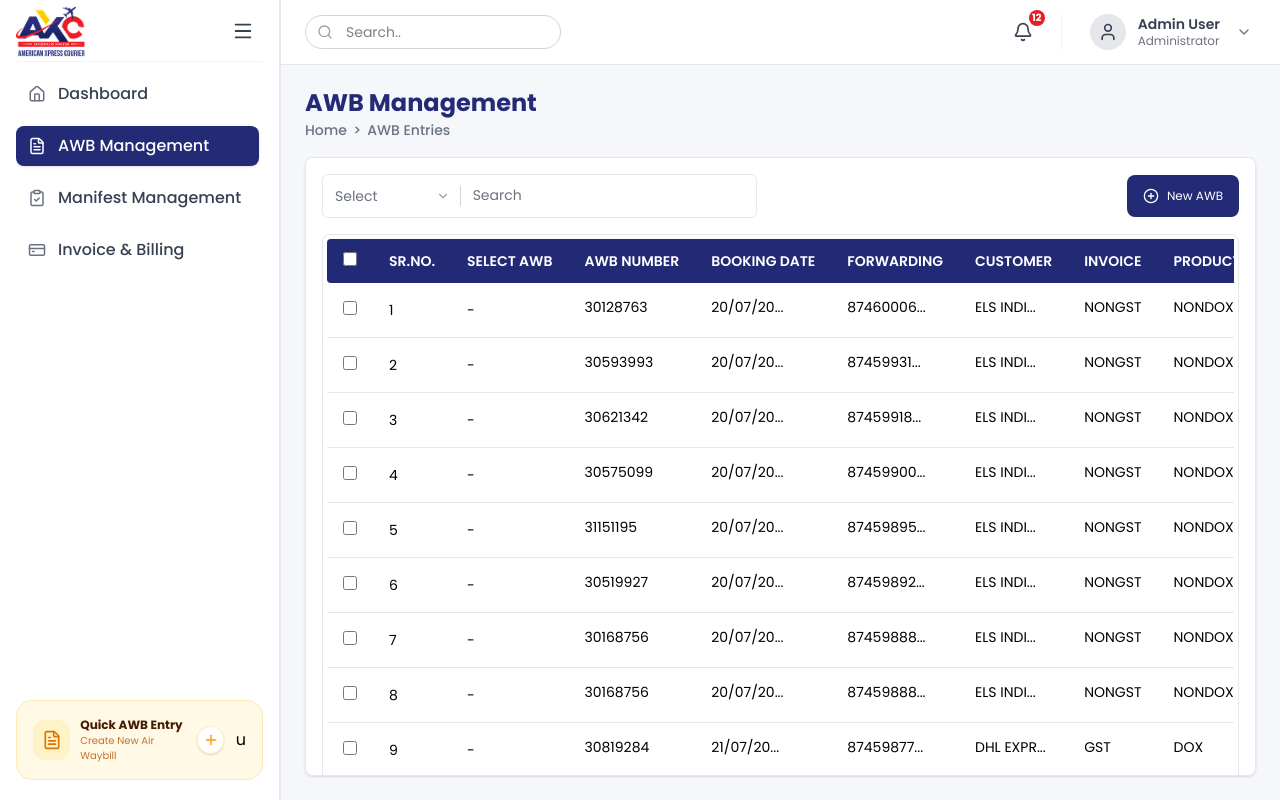
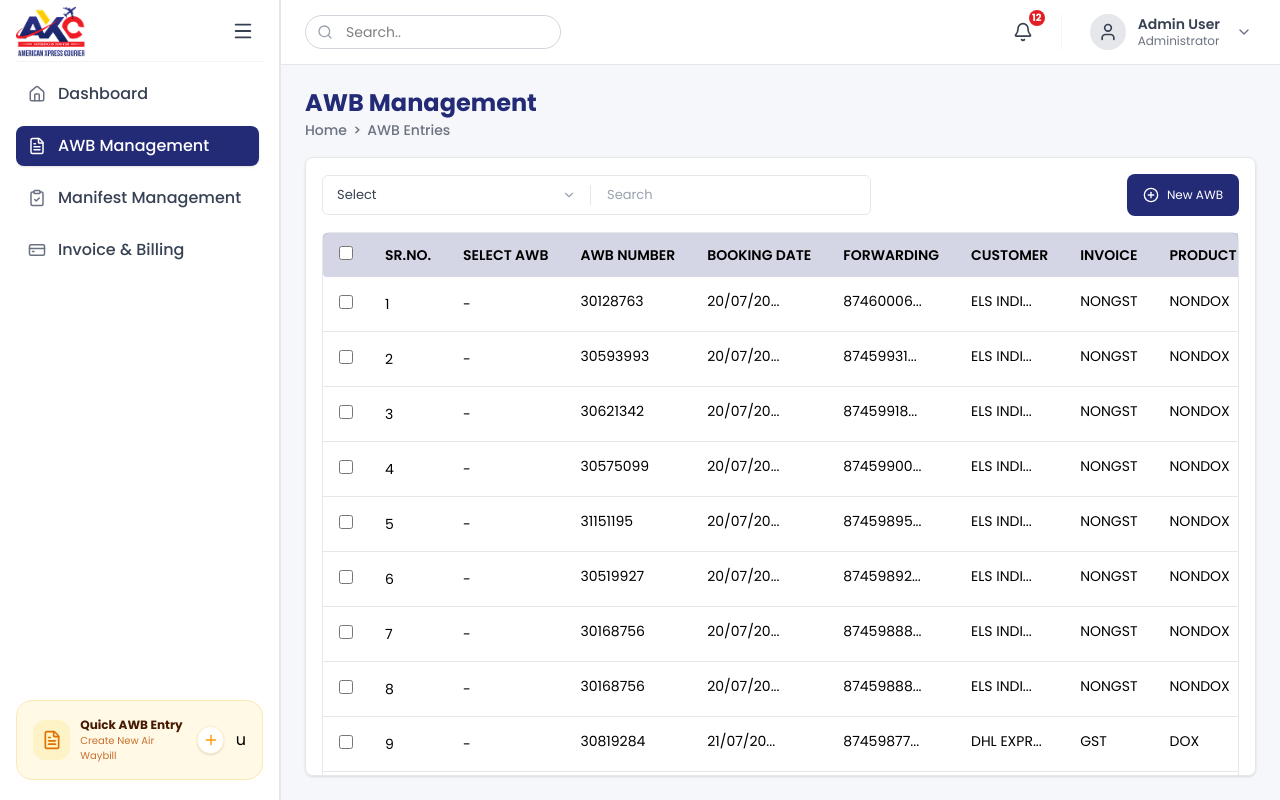
Before and after one commit to UswaNadeem242/axc-dashboard, a Next.js app: page /awb-entries in a window 1280 px wide. Built offline with nearby package versions, Linux system fonts and the light colour scheme.

Commit message:
update the scroll

```diff
--- a/app/awb-entries/page.tsx
+++ b/app/awb-entries/page.tsx
@@ -7,7 +7,13 @@ import {
   PlusCircleIcon,
 } from "lucide-react";
 import CommonTable from "../src/common/table";
-import { AwbEntryheading, AwbEntry, initialData } from "../src/constant";
+import {
+  AwbEntryheading,
+  AwbEntry,
+  initialData,
+  awbFilterCategories,
+  awbFilterOptions,
+} from "../src/constant";
 import FilterSearch from "../src/common/filtersearch";
 import Button from "../src/common/button";
 import DeleteConfirmationDialog from "../src/common/deleteConfirmation";
@@ -28,8 +34,18 @@ export default function AwbEntriesPage() {
 
   const handleSearchSubmit = (val: string) => {
     const trimmed = val.trim();
-    if (trimmed && !activeTags.includes(trimmed)) {
-      setActiveTags((prev) => [...prev, trimmed]);
+    if (!trimmed) return;
+
+    let tag = trimmed;
+    if (filterType) {
+      const opt = awbFilterOptions.find((o) => o.value === filterType);
+      if (opt && opt.value) {
+        tag = `${opt.label}: ${trimmed}`;
+      }
+    }
+
+    if (!activeTags.includes(tag)) {
+      setActiveTags((prev) => [...prev, tag]);
       setSearchQuery("");
     }
   };
@@ -90,23 +106,57 @@ export default function AwbEntriesPage() {
   const handleView = (row: AwbEntry) => router.push(`/create-entries?edit=${row.awbNumber}`);
 
   const filteredData = data.filter((item) => {
-    const query = searchQuery.toLowerCase();
-    const matchesQuery =
-      !query ||
-      (item.awbNumber || "").toLowerCase().includes(query) ||
-      (item.customer || "").toLowerCase().includes(query) ||
-      (item.forwardingNumber || "").toLowerCase().includes(query) ||
-      (item.consignee || "").toLowerCase().includes(query) ||
-      (item.shipper || "").toLowerCase().includes(query);
+    const query = searchQuery.trim().toLowerCase();
+
+    let matchesQuery = true;
+    if (query) {
+      if (filterType && filterType in item) {
+        matchesQuery = String((item as Record<string, any>)[filterType] ?? "")
+          .toLowerCase()
+          .includes(query);
+      } else {
+        matchesQuery =
+          (item.awbNumber || "").toLowerCase().includes(query) ||
+          (item.customer || "").toLowerCase().includes(query) ||
+          (item.forwardingNumber || "").toLowerCase().includes(query) ||
+          (item.consignee || "").toLowerCase().includes(query) ||
+          (item.shipper || "").toLowerCase().includes(query) ||
+          (item.origin || "").toLowerCase().includes(query) ||
+          (item.destination || "").toLowerCase().includes(query) ||
+          (item.product || "").toLowerCase().includes(query) ||
+          (item.service || "").toLowerCase().includes(query) ||
+          (item.vendor || "").toLowerCase().includes(query) ||
+          (item.masterCode || "").toLowerCase().includes(query) ||
+          (item.status || "").toLowerCase().includes(query);
+      }
+    }
 
     const matchesTags = activeTags.every((tag) => {
       const t = tag.toLowerCase();
+      if (t.includes(":")) {
+        const [fieldLabel, val] = t.split(":").map((s) => s.trim());
+        const matchedOption = awbFilterOptions.find(
+          (o) => o.label.toLowerCase() === fieldLabel
+        );
+        if (matchedOption && matchedOption.value in item) {
+          return String((item as Record<string, any>)[matchedOption.value] ?? "")
+            .toLowerCase()
+            .includes(val);
+        }
+      }
       return (
         (item.awbNumber || "").toLowerCase().includes(t) ||
         (item.customer || "").toLowerCase().includes(t) ||
         (item.forwardingNumber || "").toLowerCase().includes(t) ||
         (item.consignee || "").toLowerCase().includes(t) ||
-        (item.shipper || "").toLowerCase().includes(t)
+        (item.shipper || "").toLowerCase().includes(t) ||
+        (item.origin || "").toLowerCase().includes(t) ||
+        (item.destination || "").toLowerCase().includes(query) ||
+        (item.product || "").toLowerCase().includes(t) ||
+        (item.service || "").toLowerCase().includes(t) ||
+        (item.vendor || "").toLowerCase().includes(t) ||
+        (item.masterCode || "").toLowerCase().includes(t) ||
+        (item.status || "").toLowerCase().includes(t)
       );
     });
 
@@ -119,17 +169,13 @@ export default function AwbEntriesPage() {
 
   useEffect(() => {
     setPage(1);
-  }, [searchQuery]);
+  }, [searchQuery, filterType, activeTags]);
 
   return (
     <div className="relative bg-white p-4 rounded-lg w-full flex-1 flex flex-col min-h-0  shadow-sm border border-axc-border  overflow-x-hidden overflow-y-scroll [&::-webkit-scrollbar]:w-1 [&::-webkit-scrollbar-track]:bg-transparent [&::-webkit-scrollbar-thumb]:bg-axc-gray/40 [&::-webkit-scrollbar-thumb]:rounded-lg">
       <div className="flex flex-wrap justify-between items-center gap-3 mb-4 shrink-0">
         <FilterSearch
-          options={[
-            { label: "Select", value: "" },
-            { label: "AWB Number", value: "awb" },
-            { label: "Customer", value: "customer" },
-          ]}
+          groups={awbFilterCategories}
           selectedOption={filterType}
           onOptionChange={setFilterType}
           searchValue={searchQuery}
--- a/app/src/common/filtersearch.tsx
+++ b/app/src/common/filtersearch.tsx
@@ -1,39 +1,70 @@
 import React from "react";
-import { ChevronDown } from "lucide-react";
+import { ChevronDown, Search as SearchIcon, X } from "lucide-react";
+
+export interface FilterOption {
+  label: string;
+  value: string;
+}
+
+export interface FilterGroup {
+  group: string;
+  options: FilterOption[];
+}
 
 interface FilterSearchProps {
-  options: { label: string; value: string }[];
+  options?: FilterOption[];
+  groups?: FilterGroup[];
   selectedOption: string;
   onOptionChange: (val: string) => void;
   searchValue: string;
   onSearchChange: (val: string) => void;
   onSearchSubmit?: (val: string) => void;
   placeholder?: string;
+  className?: string;
 }
 
 export default function FilterSearch({
   options,
+  groups,
   selectedOption,
   onOptionChange,
   searchValue,
   onSearchChange,
   onSearchSubmit,
   placeholder = "Search",
+  className = "",
 }: FilterSearchProps) {
   return (
-    <div className="flex h-11 items-center overflow-hidden rounded-md border border-axc-border bg-white  transition ">
+    <div
+      className={`flex h-10 items-center overflow-hidden rounded-md border border-axc-border bg-white transition hover:border-gray-300 focus-within:border-axc-navy/60 focus-within:ring-1 focus-within:ring-axc-navy/20 ${className}`}
+    >
       {/* Select Dropdown */}
-      <div className="relative flex h-full items-center bg-transparent">
+      <div className="relative flex h-full items-center shrink-0">
         <select
           value={selectedOption}
           onChange={(e) => onOptionChange(e.target.value)}
-          className="h-full cursor-pointer appearance-none bg-transparent pl-3 pr-8 text-sm text-axc-gray focus:outline-none"
+          className="h-full cursor-pointer appearance-none bg-transparent pl-3.5 pr-8 text-[13px] font-normal text-gray-700 focus:outline-none"
         >
-          {options.map((opt) => (
-            <option key={opt.value} value={opt.value}>
+          {groups ? (
+            <>
+              <option value="">Select</option>
+              {groups.map((group) => (
+                <optgroup key={group.group} label={group.group} className="font-semibold text-gray-900 bg-gray-50">
+                  {group.options.map((opt) => (
+                    <option key={opt.value} value={opt.value} className="font-normal text-gray-700 bg-white py-1">
                       {opt.label}
                     </option>
                   ))}
+                </optgroup>
+              ))}
+            </>
+          ) : (
+            options?.map((opt) => (
+              <option key={opt.value} value={opt.value} className="text-gray-700">
+                {opt.label}
+              </option>
+            ))
+          )}
         </select>
         <ChevronDown
           size={14}
@@ -42,9 +73,10 @@ export default function FilterSearch({
       </div>
 
       {/* Vertical Divider */}
-      <div className="h-5 w-px bg-gray-300"></div>
+      <div className="h-5 w-[1px] bg-gray-200 mx-1 shrink-0" />
 
       {/* Search Input */}
+      <div className="relative flex h-full flex-1 items-center min-w-[220px]">
         <input
           type="text"
           value={searchValue}
@@ -56,8 +88,18 @@ export default function FilterSearch({
             }
           }}
           placeholder={placeholder}
-        className="h-full w-full min-w-[250px] bg-transparent px-3 text-sm text-gray-700 placeholder-axc-gray focus:outline-none"
+          className="h-full w-full bg-transparent px-3 text-[13px] text-gray-800 placeholder:text-gray-400 focus:outline-none"
         />
+        {searchValue && (
+          <button
+            type="button"
+            onClick={() => onSearchChange("")}
+            className="absolute right-2 text-gray-400 hover:text-gray-600 p-1 cursor-pointer"
+          >
+            <X size={13} />
+          </button>
+        )}
+      </div>
     </div>
   );
 }
--- a/app/src/common/table.tsx
+++ b/app/src/common/table.tsx
@@ -111,7 +111,7 @@ const CommonTable = ({
       <CommonScroll
         orientation="horizontal"
         align="start"
-        className="rounded-lg border border-axc-border p-1"
+        className="rounded-lg border border-axc-border"
         contentClassName=""
         scrollbarThickness={6}
         maxThumbPercent={15}
@@ -120,7 +120,7 @@ const CommonTable = ({
       >
         <table className="w-max min-w-full border-collapse text-left text-sm">
           <thead>
-              <tr className="bg-axc-navy text-white">
+              <tr className="bg-axc-navy/10 text-black">
                 {selectable && (
                   <th className="w-10 bg-axc-navy/10 rounded-l-sm px-4 py-3">
                     <input type="checkbox" checked={allSelected} onChange={toggleAll} className="h-3.5 w-3.5 accent-white" />
--- a/app/src/constant/index.ts
+++ b/app/src/constant/index.ts
@@ -1256,3 +1256,121 @@ export const analytics: Analytics[] = [
   { id: "A2", metric: "Bounce Rate", growth: "-1.2%", status: "Good" },
   { id: "A3", metric: "Active Users", growth: "+12%", status: "Excellent" }
 ];
+
+export interface FilterGroupOption {
+  group: string;
+  options: { label: string; value: string }[];
+}
+
+export const awbFilterCategories: FilterGroupOption[] = [
+  {
+    group: "AWB & Identification",
+    options: [
+      { label: "AWB Number", value: "awbNumber" },
+      { label: "AWB Range", value: "awbRange" },
+      { label: "Forwarding Number", value: "forwardingNumber" },
+      { label: "Forwarding Number 2", value: "forwardingNumber2" },
+      { label: "Reference Number", value: "referenceNumber" },
+      { label: "Reference Name", value: "referenceName" },
+      { label: "FedEx Reference Number", value: "fedexReference" },
+      { label: "USPS Number", value: "uspsNumber" },
+      { label: "Bag Number", value: "bagNumber" },
+      { label: "Run Number", value: "runNumber" },
+      { label: "Runsheet No", value: "runsheetNo" },
+      { label: "Parcel Number", value: "parcelNumber" },
+      { label: "ID", value: "id" },
+    ],
+  },
+  {
+    group: "Customer & Accounts",
+    options: [
+      { label: "Customer Code", value: "customerCode" },
+      { label: "Customer Name", value: "customer" },
+      { label: "Parent Customer Code", value: "parentCustomerCode" },
+      { label: "Customer Type", value: "customerType" },
+      { label: "Vendor Code", value: "vendorCode" },
+      { label: "Vendor Name", value: "vendor" },
+      { label: "Forwarder Code", value: "forwarderCode" },
+      { label: "Created By Email", value: "createdByEmail" },
+    ],
+  },
+  {
+    group: "Origin & Destination",
+    options: [
+      { label: "Origin Code", value: "originCode" },
+      { label: "Origin Hub Code", value: "originHubCode" },
+      { label: "Origin", value: "origin" },
+      { label: "Destination Code", value: "destinationCode" },
+      { label: "Destination City", value: "destinationCity" },
+      { label: "Destination Hub Code", value: "destinationHubCode" },
+      { label: "Destination", value: "destination" },
+    ],
+  },
+  {
+    group: "Shipper Details",
+    options: [
+      { label: "Shipper Code", value: "shipperCode" },
+      { label: "Shipper Name", value: "shipper" },
+      { label: "Shipper Company Name", value: "shipperCompanyName" },
+      { label: "Shipper City", value: "shipperCity" },
+      { label: "Shipper State", value: "shipperState" },
+      { label: "Shipper Contact", value: "shipperContact" },
+      { label: "Shipper Pincode", value: "shipperPincode" },
+    ],
+  },
+  {
+    group: "Consignee Details",
+    options: [
+      { label: "Consignee Code", value: "consigneeCode" },
+      { label: "Consignee Name", value: "consignee" },
+      { label: "Consignee Company Name", value: "consigneeCompanyName" },
+      { label: "Consignee Contact", value: "consigneeContact" },
+      { label: "Consignee State", value: "consigneeState" },
+      { label: "Consignee Pincode", value: "consigneePincode" },
+    ],
+  },
+  {
+    group: "Dates & Timelines",
+    options: [
+      { label: "Booking Date", value: "bookingDate" },
+      { label: "Booking Time", value: "bookingTime" },
+      { label: "Created Date", value: "createdDate" },
+      { label: "Inscan Date", value: "inscanDate" },
+      { label: "Inscan & Incoming Inscan Date", value: "incomingInscanDate" },
+      { label: "Manifest Date", value: "manifestDate" },
+      { label: "Invoice Date", value: "invoiceDate" },
+      { label: "Void Date", value: "voidDate" },
+    ],
+  },
+  {
+    group: "Shipment, Service & Status",
+    options: [
+      { label: "AWB State", value: "awbState" },
+      { label: "AWB Status", value: "status" },
+      { label: "Mode", value: "mode" },
+      { label: "Service Code", value: "serviceCode" },
+      { label: "Service Type", value: "serviceType" },
+      { label: "Shipment Type", value: "shipmentType" },
+      { label: "Dispatch Type", value: "dispatchType" },
+      { label: "Product Code", value: "productCode" },
+      { label: "Product", value: "product" },
+      { label: "Content", value: "content" },
+      { label: "Insurance Type", value: "insuranceType" },
+      { label: "Company", value: "company" },
+      { label: "Print By Company", value: "printByCompany" },
+      { label: "Calendar Year", value: "calendarYear" },
+      { label: "Invoice Created", value: "invoiceCreated" },
+      { label: "Invoice Number", value: "invoiceNumber" },
+      { label: "Weight Range", value: "weightRange" },
+      { label: "Freight Range", value: "freightRange" },
+      { label: "Remarks", value: "remarks" },
+      { label: "Instructions", value: "instructions" },
+      { label: "Show Un-Inscanned AWBs", value: "showUninscanned" },
+    ],
+  },
+];
+
+export const awbFilterOptions = [
+  { label: "Select", value: "" },
+  ...awbFilterCategories.flatMap((cat) => cat.options),
+];
```
Lines whose indentation alone changed are shown as unchanged.
